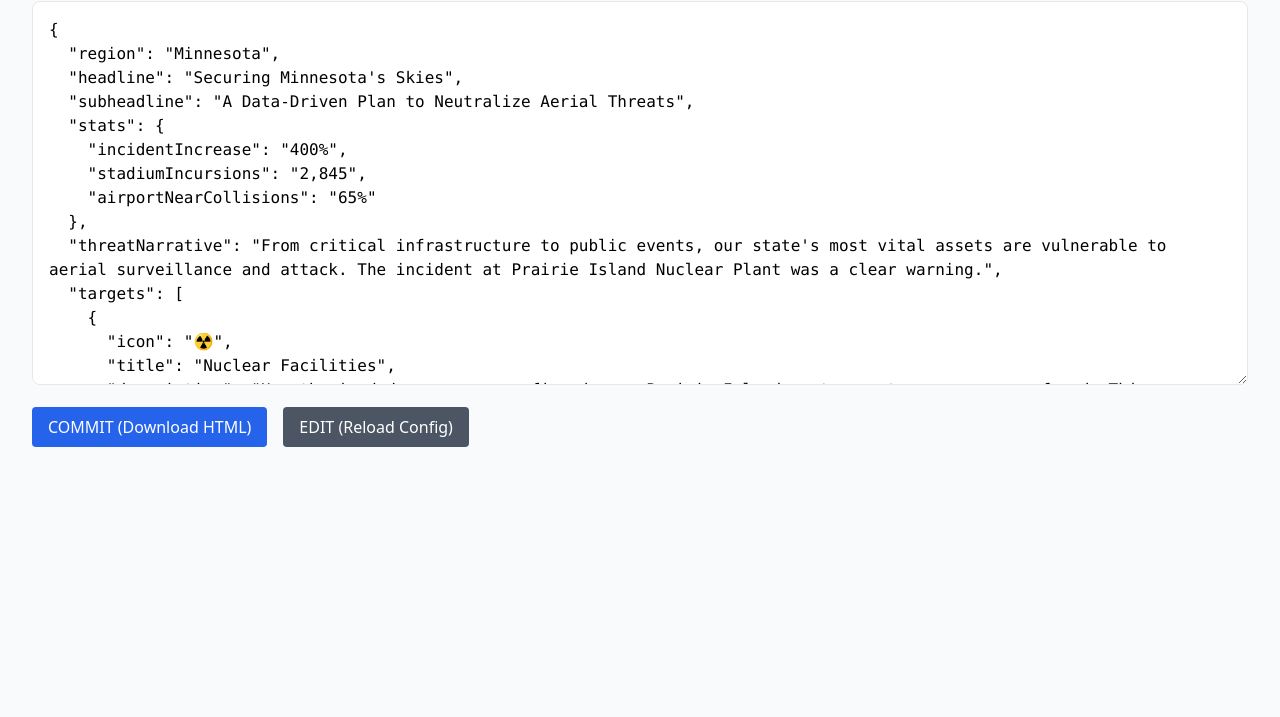
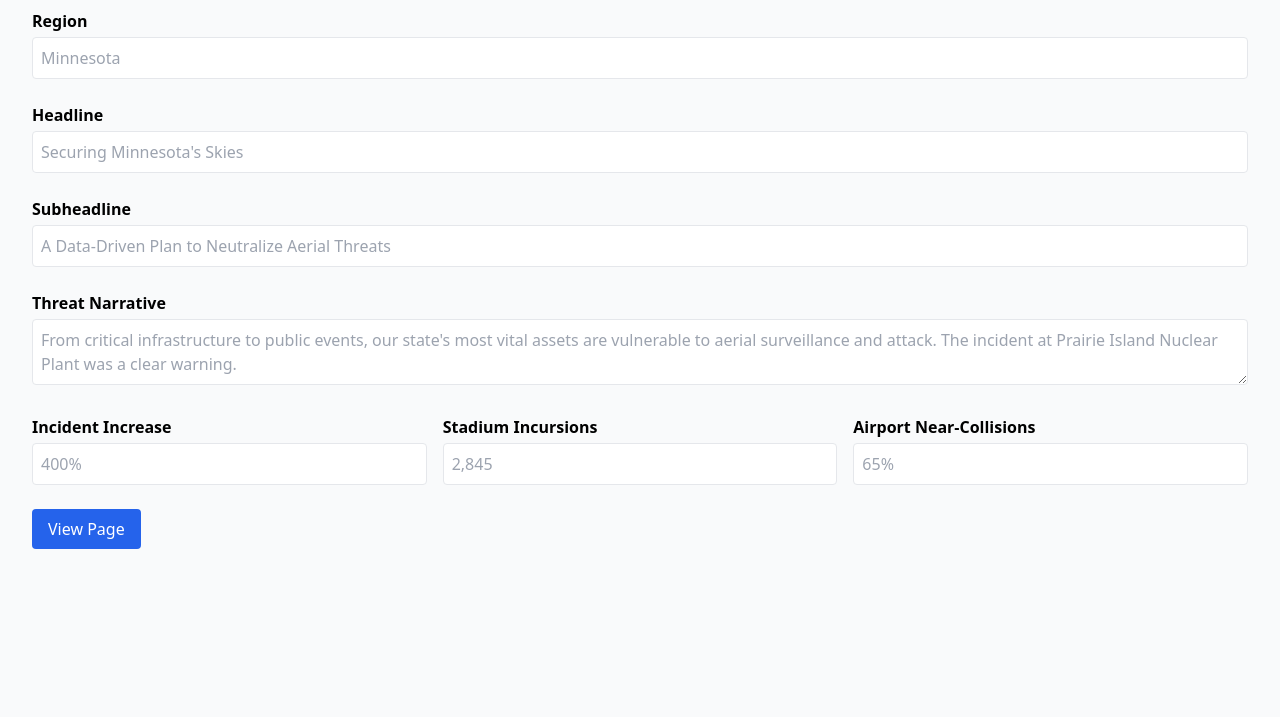
Before and after one commit to matt-skysafe/skysafe-onepager, a plain HTML site: page admin.html in a window 1280 px wide. Shown: the part 83-800 px from the top of the page. Drawn offline with nearby package versions, Linux system fonts and the light colour scheme.

Commit message:
Add files via upload

```diff
--- a/admin.html
+++ b/admin.html
@@ -5,27 +5,72 @@
   <title>SkySafe Config Admin</title>
   <script src="https://cdn.tailwindcss.com"></script>
 </head>
-<body class="p-8 bg-gray-50">
-  <h1 class="text-3xl font-bold mb-4">SkySafe Config Editor</h1>
-  <textarea id="configEditor" class="w-full h-96 p-4 border rounded-lg font-mono"></textarea>
-  <div class="mt-4 flex gap-4">
-    <button onclick="commitConfig()" class="bg-blue-600 text-white px-4 py-2 rounded">COMMIT (Download HTML)</button>
-    <button onclick="loadConfig()" class="bg-gray-600 text-white px-4 py-2 rounded">EDIT (Reload Config)</button>
-  </div>
+<body class="p-8 bg-gray-50 font-sans">
+  <h1 class="text-3xl font-bold mb-6">SkySafe Config Admin</h1>
+  <form id="configForm" class="space-y-6">
+    <div>
+      <label class="block font-semibold mb-1">Region</label>
+      <input type="text" id="region" class="w-full p-2 border rounded" placeholder="Region (e.g., Minnesota)" />
+    </div>
+    <div>
+      <label class="block font-semibold mb-1">Headline</label>
+      <input type="text" id="headline" class="w-full p-2 border rounded" placeholder="Headline" />
+    </div>
+    <div>
+      <label class="block font-semibold mb-1">Subheadline</label>
+      <input type="text" id="subheadline" class="w-full p-2 border rounded" placeholder="Subheadline" />
+    </div>
+    <div>
+      <label class="block font-semibold mb-1">Threat Narrative</label>
+      <textarea id="threatNarrative" class="w-full p-2 border rounded" placeholder="Narrative text..."></textarea>
+    </div>
+    <div class="grid grid-cols-1 md:grid-cols-3 gap-4">
+      <div>
+        <label class="block font-semibold mb-1">Incident Increase</label>
+        <input type="text" id="incidentIncrease" class="w-full p-2 border rounded" />
+      </div>
+      <div>
+        <label class="block font-semibold mb-1">Stadium Incursions</label>
+        <input type="text" id="stadiumIncursions" class="w-full p-2 border rounded" />
+      </div>
+      <div>
+        <label class="block font-semibold mb-1">Airport Near-Collisions</label>
+        <input type="text" id="airportNearCollisions" class="w-full p-2 border rounded" />
+      </div>
+    </div>
+    <div class="mt-6">
+      <button type="button" onclick="previewConfig()" class="bg-blue-600 text-white px-4 py-2 rounded">View Page</button>
+    </div>
+  </form>
 
   <script>
     async function loadConfig() {
       const response = await fetch('config.json');
       const data = await response.json();
-      document.getElementById('configEditor').value = JSON.stringify(data, null, 2);
+      document.getElementById('region').placeholder = data.region;
+      document.getElementById('headline').placeholder = data.headline;
+      document.getElementById('subheadline').placeholder = data.subheadline;
+      document.getElementById('threatNarrative').placeholder = data.threatNarrative;
+      document.getElementById('incidentIncrease').placeholder = data.stats.incidentIncrease;
+      document.getElementById('stadiumIncursions').placeholder = data.stats.stadiumIncursions;
+      document.getElementById('airportNearCollisions').placeholder = data.stats.airportNearCollisions;
     }
 
-    function commitConfig() {
-      const blob = new Blob([document.getElementById('configEditor').value], { type: "application/json" });
-      const link = document.createElement("a");
-      link.href = URL.createObjectURL(blob);
-      link.download = "config.json";
-      link.click();
+    function previewConfig() {
+      const config = {
+        region: document.getElementById('region').value || document.getElementById('region').placeholder,
+        headline: document.getElementById('headline').value || document.getElementById('headline').placeholder,
+        subheadline: document.getElementById('subheadline').value || document.getElementById('subheadline').placeholder,
+        threatNarrative: document.getElementById('threatNarrative').value || document.getElementById('threatNarrative').placeholder,
+        stats: {
+          incidentIncrease: document.getElementById('incidentIncrease').value || document.getElementById('incidentIncrease').placeholder,
+          stadiumIncursions: document.getElementById('stadiumIncursions').value || document.getElementById('stadiumIncursions').placeholder,
+          airportNearCollisions: document.getElementById('airportNearCollisions').value || document.getElementById('airportNearCollisions').placeholder
+        }
+      };
+
+      localStorage.setItem('previewConfig', JSON.stringify(config));
+      window.location.href = 'preview.html';
     }
 
     loadConfig();
```
Also changed, not shown: preview.html (added, +50 -0 lines).
